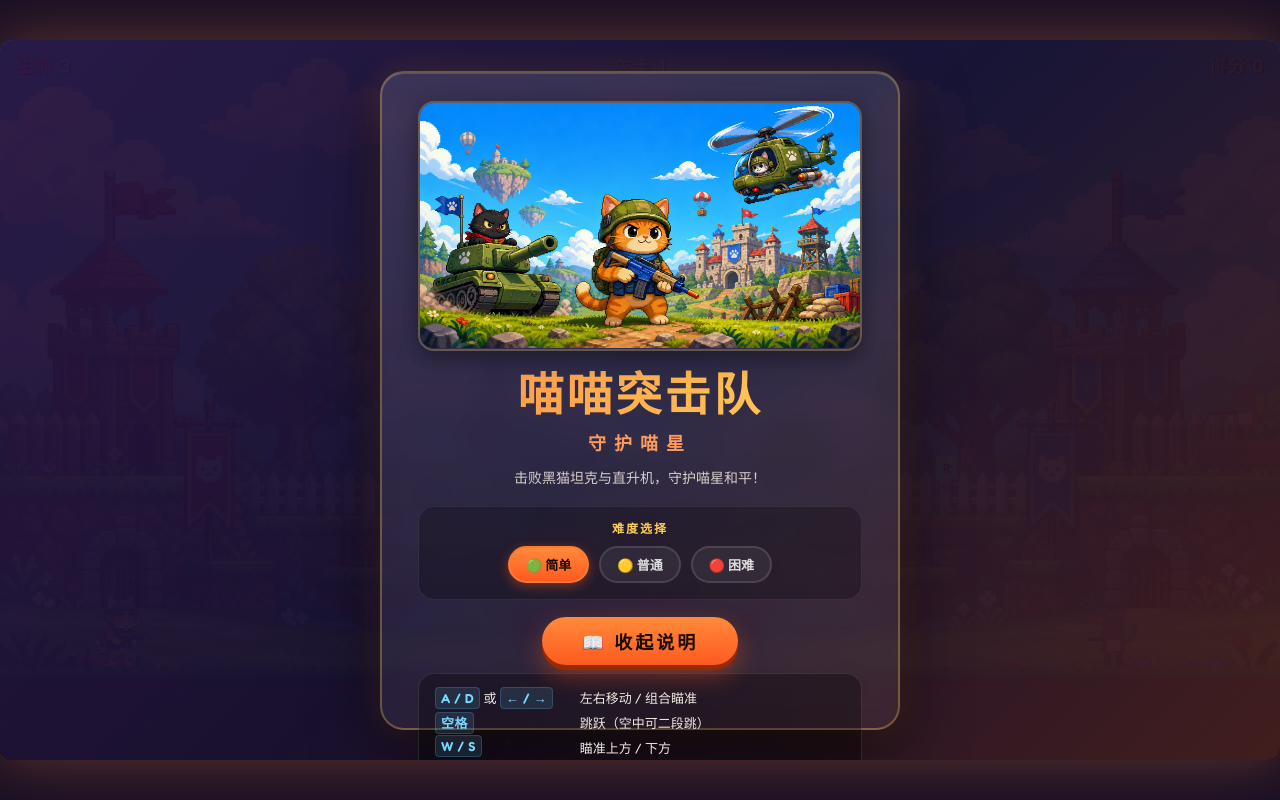
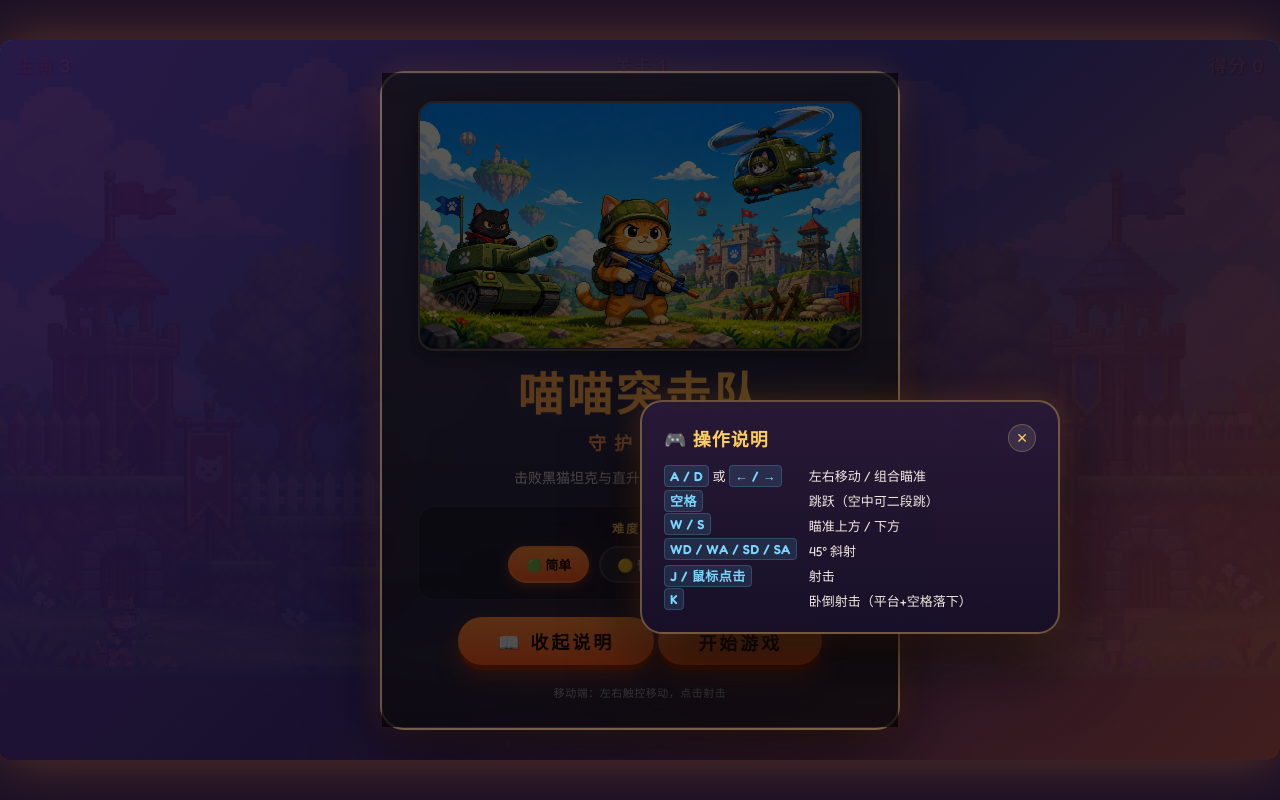
Before and after one commit to ct-jaryn/cat-flag-squad, a plain HTML site: page index.html in a window 1280 px wide. Both pictures are taken after a click on the button "📖 操作说明". Drawn offline with Linux system fonts and the light colour scheme.

Commit message:
ui: 操作说明改为居中弹窗
新增 help-panel 弹窗样式和 help-backdrop 遮罩；添加标题栏和关闭按钮；支持点击遮罩或关闭按钮收起；同步调整各断点下的弹窗尺寸
Co-authored-by: monkeycode-ai <monkeycode-ai@chaitin.com>

```diff
--- a/index.html
+++ b/index.html
@@ -157,14 +157,61 @@
   }
   #overlay .help-panel {
     display: none;
-    background: rgba(0,0,0,0.3);
-    border-radius: clamp(10px, 1.4vw, 16px);
-    padding: clamp(10px, 1.5vw, 14px) clamp(12px, 1.8vw, 16px);
+    position: fixed;
+    left: 50%;
+    top: 50%;
+    transform: translate(-50%, -50%) scale(0.96);
+    max-width: min(92vw, 420px);
+    width: 100%;
+    max-height: min(80vh, 520px);
+    overflow-y: auto;
+    background: linear-gradient(180deg, rgba(40,25,55,0.98), rgba(24,16,40,0.98));
+    border: 2px solid rgba(255,206,90,0.35);
+    border-radius: clamp(14px, 2vw, 22px);
+    padding: clamp(16px, 2.2vw, 22px);
+    box-shadow: 0 24px 70px rgba(0,0,0,0.7), 0 0 30px rgba(255,138,58,0.25);
+    backdrop-filter: blur(16px);
+    z-index: 30;
+    animation: popIn 0.25s ease-out forwards;
+  }
+  #overlay .help-panel.show { display: block; }
+  #overlay .help-header {
+    display: flex;
+    justify-content: space-between;
+    align-items: center;
     margin-bottom: clamp(10px, 1.5vw, 14px);
-    border: 1px solid rgba(255,255,255,0.1);
-    animation: fadeIn 0.25s ease-out;
-  }
-  #overlay .help-panel.show { display: block; }
+  }
+  #overlay .help-header h3 {
+    color: #ffce5a;
+    font-size: clamp(15px, 2.2vw, 18px);
+    font-weight: 700;
+    letter-spacing: 1px;
+    margin: 0;
+  }
+  #overlay .help-close {
+    background: rgba(255,255,255,0.1);
+    color: #ffce5a;
+    border: 1px solid rgba(255,206,90,0.25);
+    border-radius: 50%;
+    width: 28px;
+    height: 28px;
+    display: flex;
+    align-items: center;
+    justify-content: center;
+    cursor: pointer;
+    font-size: 14px;
+    transition: all 0.18s;
+  }
+  #overlay .help-close:hover { background: rgba(255,90,31,0.3); color: #fff; transform: rotate(90deg); }
+  #overlay .help-backdrop {
+    display: none;
+    position: fixed;
+    inset: 0;
+    background: rgba(0,0,0,0.65);
+    z-index: 29;
+    animation: fadeIn 0.2s ease-out;
+  }
+  #overlay .help-backdrop.show { display: block; }
   @keyframes fadeIn {
     from { opacity: 0; transform: translateY(-6px); }
     to { opacity: 1; transform: translateY(0); }
@@ -546,7 +593,9 @@
     #overlay .diff-btn { padding: 4px 9px; font-size: 10px; border-radius: 14px; }
     #overlay .btn { padding: 6px 18px; font-size: 12px; border-radius: 16px; letter-spacing: 1px; }
     #overlay .btn-secondary { padding: 5px 12px; font-size: 11px; margin-bottom: 4px; }
-    #overlay .help-panel { padding: 7px 9px; }
+    #overlay .help-panel { padding: 12px 14px; max-width: 96vw; max-height: 82vh; }
+    #overlay .help-header h3 { font-size: 13px; }
+    #overlay .help-close { width: 24px; height: 24px; font-size: 12px; }
     #overlay .help-panel .keys { grid-template-columns: 1fr; gap: 3px 6px; font-size: 10px; }
     #overlay .help-panel .keys span { display: flex; gap: 6px; align-items: center; }
     #overlay .keys b { font-size: 10px; padding: 1px 3px; }
@@ -570,7 +619,9 @@
     #overlay .diff-btn { padding: 2px 5px; font-size: 9px; border-radius: 10px; }
     #overlay .btn { padding: 4px 10px; font-size: 10px; border-radius: 12px; letter-spacing: 0; }
     #overlay .btn-secondary { padding: 3px 7px; font-size: 9px; margin-bottom: 2px; }
-    #overlay .help-panel { padding: 4px 6px; }
+    #overlay .help-panel { padding: 8px 10px; }
+    #overlay .help-header h3 { font-size: 12px; }
+    #overlay .help-close { width: 22px; height: 22px; }
     #overlay .help-panel .keys { font-size: 9px; gap: 2px 4px; }
     #overlay .keys b { font-size: 9px; padding: 1px 2px; }
     #overlay .hint { font-size: 8px; margin-top: 3px; }
@@ -593,6 +644,8 @@
     #overlay .diff-btn { padding: 3px 7px; font-size: 9px; border-radius: 12px; }
     #overlay .btn { padding: 5px 14px; font-size: 11px; border-radius: 14px; letter-spacing: 0; }
     #overlay .btn-secondary { padding: 4px 9px; font-size: 10px; margin-bottom: 3px; }
+    #overlay .help-panel { padding: 10px 12px; max-width: 92vw; max-height: 85vh; }
+    #overlay .help-header h3 { font-size: 13px; }
     #overlay .help-panel .keys { font-size: 9px; }
     #pauseOverlay .pause-card { padding: 14px 20px; border-radius: 14px; }
     #pauseOverlay .pause-icon { font-size: 28px; margin-bottom: 6px; }
@@ -611,6 +664,8 @@
     #overlay .diff-btn { padding: 2px 4px; font-size: 8px; border-radius: 8px; }
     #overlay .btn { padding: 3px 8px; font-size: 9px; border-radius: 10px; }
     #overlay .btn-secondary { padding: 2px 6px; font-size: 8px; margin-bottom: 2px; }
+    #overlay .help-panel { padding: 6px 8px; }
+    #overlay .help-header h3 { font-size: 11px; }
     #overlay .help-panel .keys { font-size: 8px; gap: 1px 3px; }
     #overlay .hint { font-size: 7px; margin-top: 2px; }
     #pauseOverlay .pause-card { padding: 10px 14px; border-radius: 10px; }
@@ -656,7 +711,12 @@
       </div>
 
       <button class="btn btn-secondary" id="helpBtn">📖 操作说明</button>
+      <div class="help-backdrop" id="helpBackdrop"></div>
       <div class="help-panel" id="helpPanel">
+        <div class="help-header">
+          <h3>🎮 操作说明</h3>
+          <button class="help-close" id="helpClose" aria-label="关闭">✕</button>
+        </div>
         <div class="keys">
           <span><b>A / D</b> 或 <b>← / →</b></span><span>左右移动 / 组合瞄准</span>
           <span><b>空格</b></span><span>跳跃（空中可二段跳）</span>
@@ -698,15 +758,21 @@
   const coverArt = document.getElementById('coverArt');
   const helpBtn = document.getElementById('helpBtn');
   const helpPanel = document.getElementById('helpPanel');
+  const helpBackdrop = document.getElementById('helpBackdrop');
+  const helpClose = document.getElementById('helpClose');
 
   // 封面加载失败时隐藏图片
   coverArt.onerror = () => { coverArt.style.display = 'none'; };
 
-  // 操作说明展开/收起
-  helpBtn.onclick = () => {
-    const showing = helpPanel.classList.toggle('show');
-    helpBtn.textContent = showing ? '📖 收起说明' : '📖 操作说明';
-  };
+  // 操作说明弹窗控制
+  function showHelp(show) {
+    helpPanel.classList.toggle('show', show);
+    helpBackdrop.classList.toggle('show', show);
+    helpBtn.textContent = show ? '📖 收起说明' : '📖 操作说明';
+  }
+  helpBtn.onclick = () => showHelp(!helpPanel.classList.contains('show'));
+  helpClose.onclick = () => showHelp(false);
+  helpBackdrop.onclick = () => showHelp(false);
 
   // ---------- 输入 ----------
   const keys = {};
```
